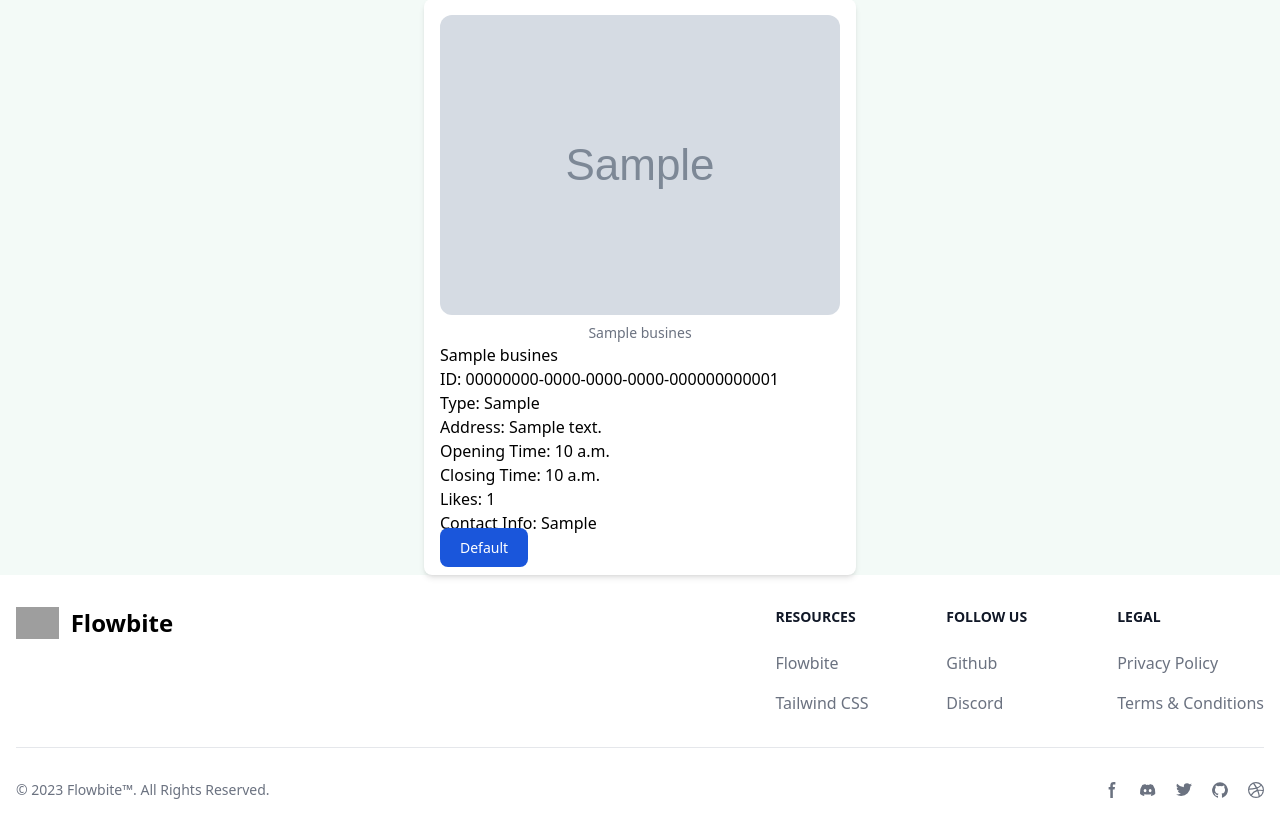
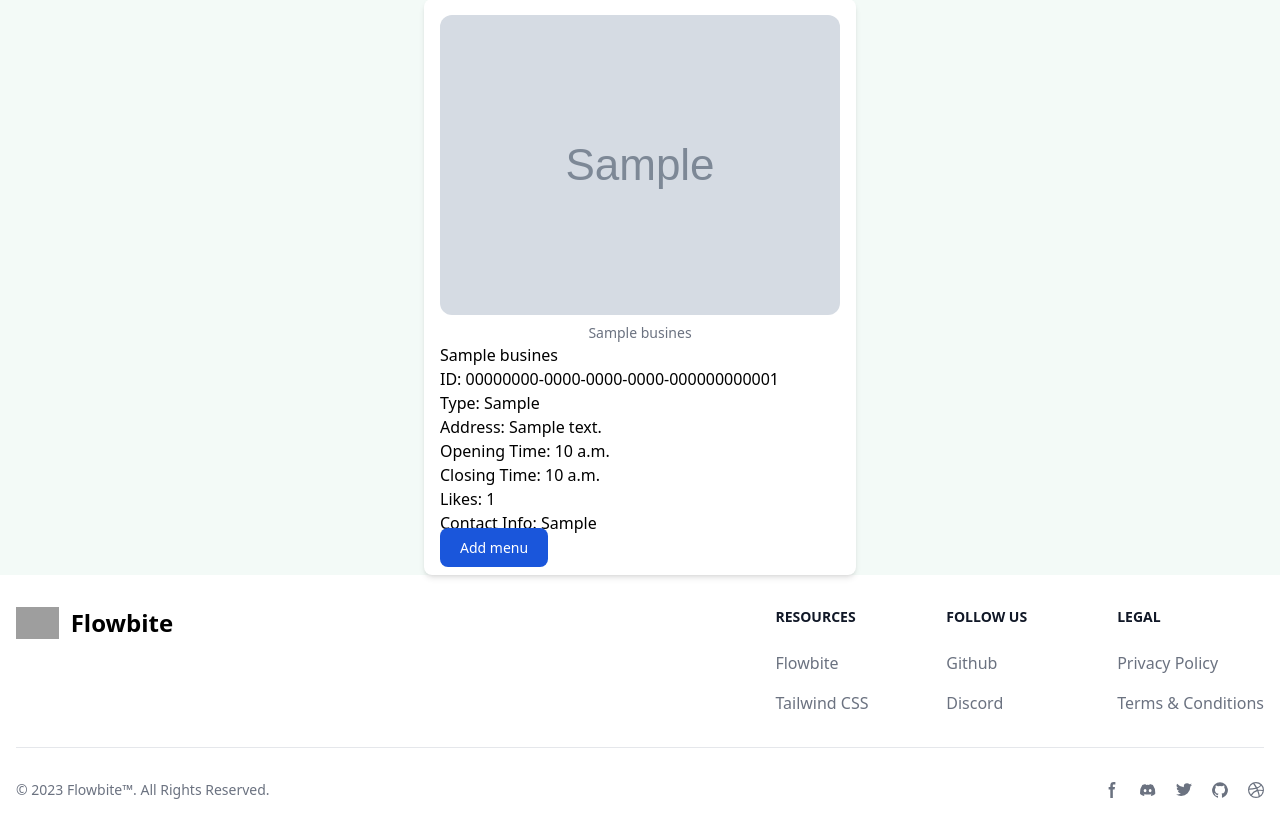
Before and after one commit to ZaneFerns360/Django-CRUD, a Django app: page /my_business/00000000-0000-0000-0000-000000000001/ in a window 1280 px wide. Shown: the part 155-987 px from the top of the page. Run offline with Django 4.2, Linux system fonts and the light colour scheme; a user stored in the database is signed in; tables that the repository leaves empty hold one stand-in row (values such as "Sample post"); grey boxes marked "Sample" are stand-in pictures; style sheets or scripts are compiled from the project's sources; some libraries are stand-ins or nearby versions; grey boxes are pictures that could not be loaded.

Commit message:
db changes

```diff
--- a/business/models.py
+++ b/business/models.py
@@ -9,11 +9,6 @@ class Item(models.Model):
     name = models.CharField(max_length=50)
     price = models.DecimalField(max_digits=6, decimal_places=2)
     rating = models.DecimalField(max_digits=2, decimal_places=1)
-
-
-class Menu(models.Model):
-    id = models.UUIDField(primary_key=True, default=uuid.uuid4, editable=False)
-    items = models.ManyToManyField(Item)
 
 
 class Images(models.Model):
@@ -33,5 +28,5 @@ class Business(models.Model):
     likes = models.BigIntegerField()
     contact_info = models.CharField(max_length=40)
     image = models.CharField(max_length=500)
-    menu = models.OneToOneField(Menu, on_delete=models.CASCADE)
+    items = models.ManyToManyField(Item, blank=True)  # allow no items
     other_images = models.ManyToManyField(Images)
--- a/business/views.py
+++ b/business/views.py
@@ -6,7 +6,7 @@ from django.shortcuts import render, redirect
 from django.contrib.auth.views import LogoutView
 from django.contrib.auth.decorators import login_required
 from django.shortcuts import render
-from .models import Business, Menu, Item
+from .models import Business, Item
 from django.utils import timezone
 from django.forms import modelform_factory
 from azure.storage.blob import BlobServiceClient, BlobClient, ContainerClient
@@ -53,7 +53,7 @@ def create_business(request):
             "closing_time",
             "contact_info",
         ),
-        exclude=("user", "pub_date", "likes", "id", "image", "menu"),
+        exclude=("user", "pub_date", "likes", "id", "image", "items"),
     )
     if request.method == "POST":
         form = BusinessForm(request.POST, request.FILES)
@@ -62,9 +62,6 @@ def create_business(request):
             business.user = request.user
             business.pub_date = timezone.now()
             business.likes = 0
-            # Create an empty Menu for the Business
-            menu = Menu.objects.create()
-            business.menu = menu
             # Azure Blob Storage upload
             blob_service_client = BlobServiceClient.from_connection_string(
                 os.getenv("AZURE_CONNECTION_STRING"),
@@ -103,9 +100,9 @@ def my_business(request, business_id):
 
 
 @login_required
-def create_menu_item(request, menu_id):
+def create_menu_item(request, business_id):
     ItemForm = modelform_factory(
-        Item,  # Use Item model here
+        Item,
         fields=(
             "name",
             "image",
@@ -134,9 +131,9 @@ def create_menu_item(request, menu_id):
 
             item.save()
 
-            # Fetch the Menu and add the Item to it
-            menu = Menu.objects.get(id=menu_id)
-            menu.items.add(item)
+            # Fetch the Business and add the Item to it
+            business = Business.objects.get(id=business_id)
+            business.items.add(item)
 
             return redirect("your_business")
     else:
--- a/mysite/urls.py
+++ b/mysite/urls.py
@@ -35,7 +35,7 @@ urlpatterns = [
     path("my_business/", business_page, name="my_business"),
     path("my_business/<uuid:business_id>/", my_business, name="your_business"),
     path(
-        "my_business/<uuid:business_id>/<uuid:menu_id>/",
+        "my_business/<uuid:business_id>/menu/",
         create_menu_item,
         name="create_menu_item",
     ),
--- a/templates/your_business.html
+++ b/templates/your_business.html
@@ -33,9 +33,9 @@
       <p>Contact Info: {{ business.contact_info }}</p>
       <!-- Add more details as needed -->
       <a
-        href="{% url 'create_menu_item' business.menu.id%}"
+        href="{% url 'create_menu_item' business.id %}"
         class="mb-2 me-2 rounded-lg bg-blue-700 px-5 py-2.5 text-sm font-medium text-white hover:bg-blue-800 focus:outline-none focus:ring-4 focus:ring-blue-300 dark:bg-blue-600 dark:hover:bg-blue-700 dark:focus:ring-blue-800"
-        >Default</a
+        >Add menu</a
       >
     </div>
   </div>
```
